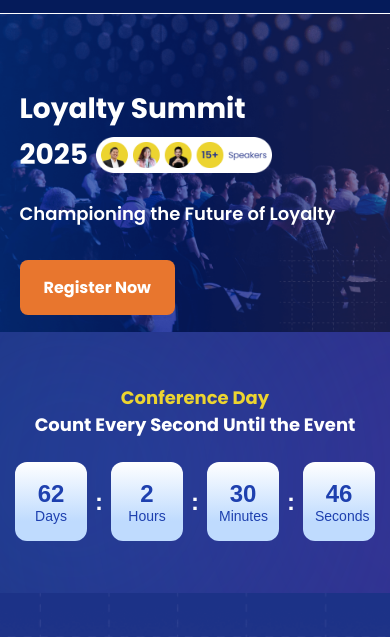
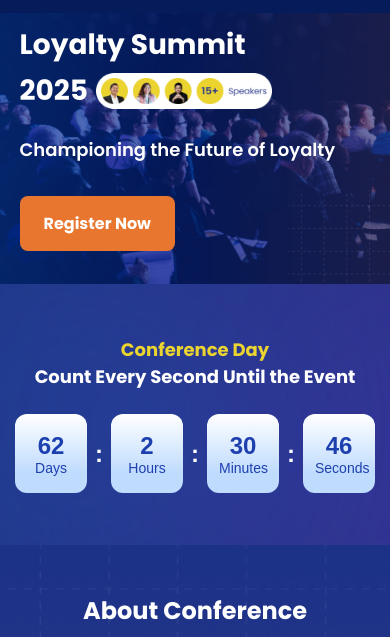
Before and after one commit to maretaayu/loyaltysummit, a plain HTML site: page index.html in a window 390 px wide. Shown: the part 66-703 px from the top of the page. Drawn offline with Linux system fonts and the light colour scheme; files whose address does not match are found by name.

Commit message:
fix(hero): adjust spacing

```diff
--- a/homepage.css
+++ b/homepage.css
@@ -276,9 +276,6 @@ p {
   .collab-content {
     top: 32% !important;
   }
-  .hero {
-    margin-top: 5rem !important;
-  }
   .about-detail {
     margin-top: 2rem;
   }
@@ -359,7 +356,7 @@ p {
     font-size: 10px;
   }
   .hero {
-    padding: 2rem 0;
+    padding: 3rem 0;
   }
   .flex-row {
     justify-content: center;
```
